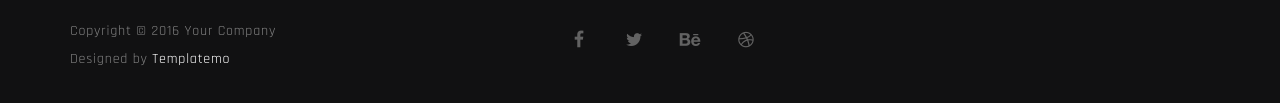
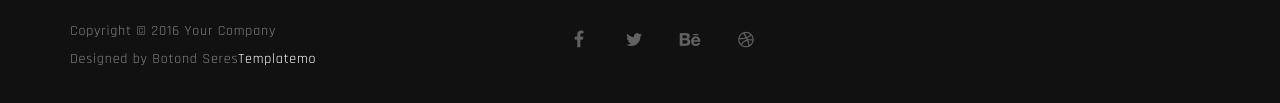
Before and after one commit to mrscaper/Securado, a plain HTML site: page index.html in a window 1280 px wide. Shown: the part 3024-3127 px from the top of the page. Drawn offline with Linux system fonts and the light colour scheme.

Commit message:
Designed by BS

```diff
--- a/index.html
+++ b/index.html
@@ -191,7 +191,7 @@ http://www.templatemo.com/tm-490-comila
           <div class="wow fadeInUp" data-wow-delay="0.3s">
              <p>Lorem ipsum dolor sit amet, consectetur adipiscing elit. Quisque luctus lacus nulla, eget varius justo tristique ut. Etiam a tellus magna.</p>
              <p class="copyright-text">Copyright &copy; 2016 Your Company <br>
-             Designed by <a rel="nofollow" href="http://www.google.com/+templatemo" target="_parent">Templatemo</a></p>
+             Designed by Botond Seres<a href="http://www.google.com/+templatemo" target="_parent">Templatemo</a></p>
           </div>
       </div>
 
```
